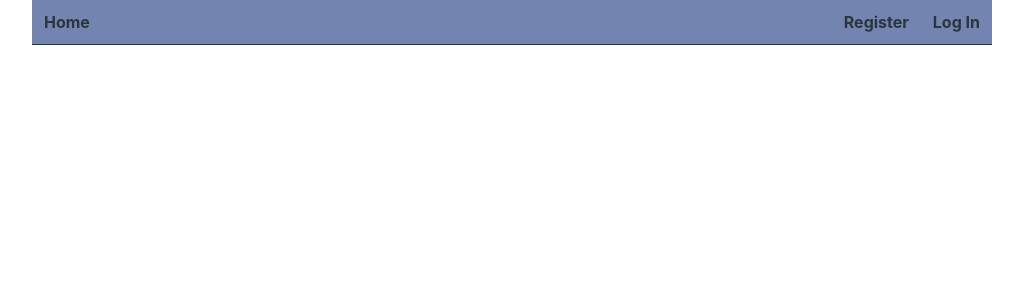
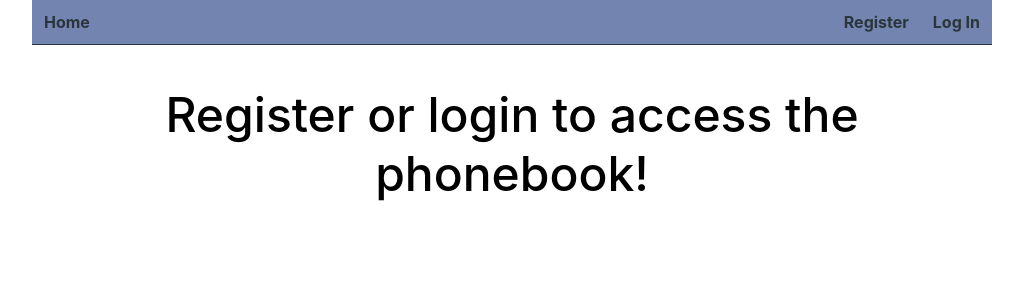
Before and after one commit to Kossti/goit-react-hw-08-phonebook, a React (Create React App) app: page / in a window 1280 px wide. Shown: the top 300 px of the page, without its empty margins (128-1151 px from the left). Built offline with nearby package versions, Linux system fonts and the light colour scheme.

Commit message:
Update Home.jsx

```diff
--- a/src/page/Home.jsx
+++ b/src/page/Home.jsx
@@ -1,3 +1,4 @@
+import { useAuth } from 'hooks';
 import React from 'react';
 
 const styles = {
@@ -15,12 +16,14 @@ const styles = {
 };
 
 export default function Home() {
-  <div style={styles.container}>
-    <h1 style={styles.title}>
-      Hello everybody{' '}
-      <span role="img" aria-label="Greeting icon">
-        💁‍♀️
-      </span>
-    </h1>
-  </div>;
+  const { isLoggedIn } = useAuth();
+  return (
+    <div>
+      {isLoggedIn ? (
+        <h2 style={styles.title}>Your Phonebook!</h2>
+      ) : (
+        <h2 style={styles.title}>Register or login to access the phonebook!</h2>
+      )}
+    </div>
+  );
 }
```
